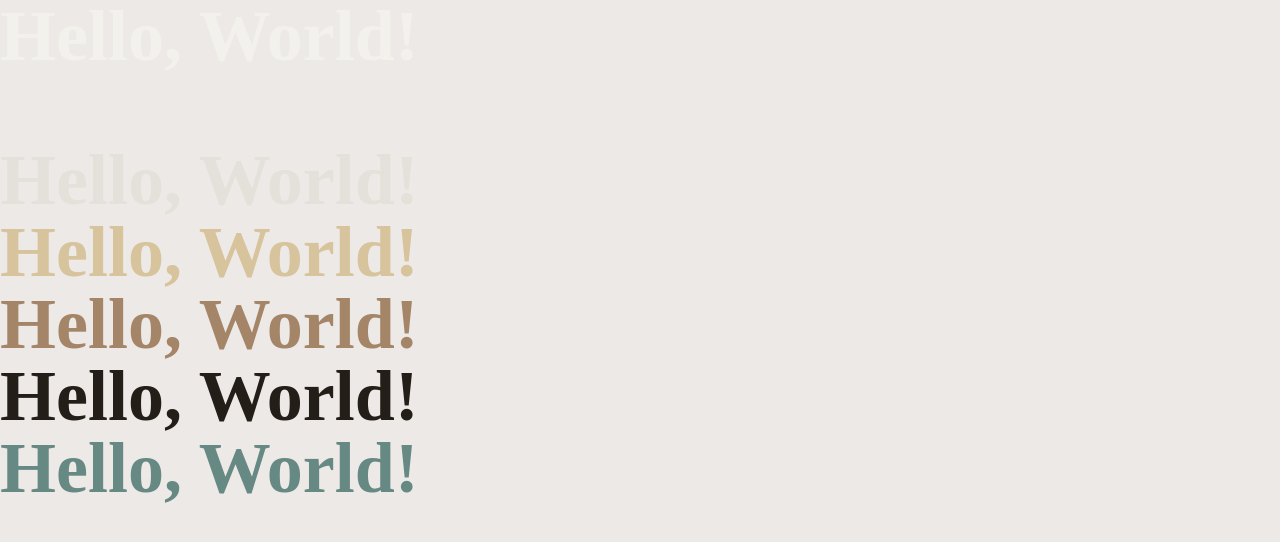
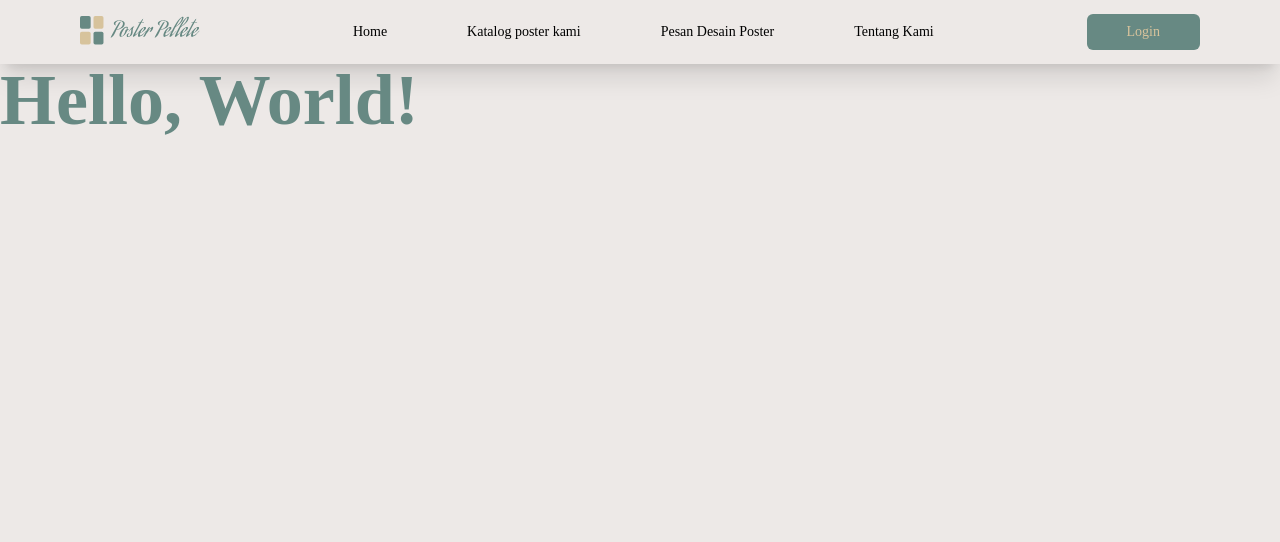
Before and after one commit to ahmadhilmandani/Poster-Palette, a React (Vite) app in the folder frontend/: page / in a window 1280 px wide. Shown: the top 542 px of the page. Built offline with nearby package versions, Linux system fonts and the light colour scheme.

Commit message:
UPDATE navbar and routing

```diff
--- /dev/null
+++ b/frontend/src/components/navbar.jsx
@@ -0,0 +1,16 @@
+import logo from "../assets/logo.svg"
+
+export default function Navbar() {
+  return (
+    <nav className="w-full shadow-xl h-16 py-3 px-3 lg:px-20 flex justify-between items-center">
+      <img src={logo} alt="" className="w-[120px]" />
+      <div className="flex justify-between gap-20 text-sm">
+        <button>Home</button>
+        <button>Katalog poster kami</button>
+        <button>Pesan Desain Poster</button>
+        <button>Tentang Kami</button>
+      </div>
+      <button className="text-sm text-center px-10 py-2 bg-emerald-950 text-brown-300 font-medium rounded-md">Login</button>
+    </nav>
+  )
+}
--- /dev/null
+++ b/frontend/src/layouts/layout.jsx
@@ -0,0 +1,11 @@
+import { Outlet } from "react-router-dom"
+import Navbar from "../components/navbar"
+
+export default function Layout() {
+  return (
+    <>
+      <Navbar />
+      <Outlet />
+    </>
+  )
+}
--- a/frontend/src/main.jsx
+++ b/frontend/src/main.jsx
@@ -3,6 +3,7 @@ import ReactDOM from 'react-dom/client'
 import './index.css'
 import { BrowserRouter, Routes, Route } from "react-router-dom"
 
+import Layout from './layouts/layout'
 import Home from "./pages/Home/Home"
 
 
@@ -11,7 +12,9 @@ ReactDOM.createRoot(document.getElementById('root')).render(
     <BrowserRouter>
       <div className='w-full min-h-screen bg-brown-100'>
         <Routes>
-          <Route path='/' element={<Home />} />
+          <Route path='/' element={<Layout />}>
+            <Route index element={<Home />} />
+          </Route>
         </Routes>
       </div>
     </BrowserRouter>
--- a/frontend/src/pages/Home/Home.jsx
+++ b/frontend/src/pages/Home/Home.jsx
@@ -1,12 +1,6 @@
 export default function Home() {
   return (
     <>
-      <h1 className='font-black text-7xl text-brown-50'>Hello, World!</h1>
-      <h1 className='font-black text-7xl text-brown-100'>Hello, World!</h1>
-      <h1 className='font-black text-7xl text-brown-200'>Hello, World!</h1>
-      <h1 className='font-black text-7xl text-brown-300'>Hello, World!</h1>
-      <h1 className='font-black text-7xl text-brown-400'>Hello, World!</h1>
-      <h1 className='font-black text-7xl text-brown-500'>Hello, World!</h1>
       <h1 className='font-black text-7xl text-emerald-950'>Hello, World!</h1>
     </>
   )
```
Also changed, not shown: frontend/src/assets/logo.svg (added).
